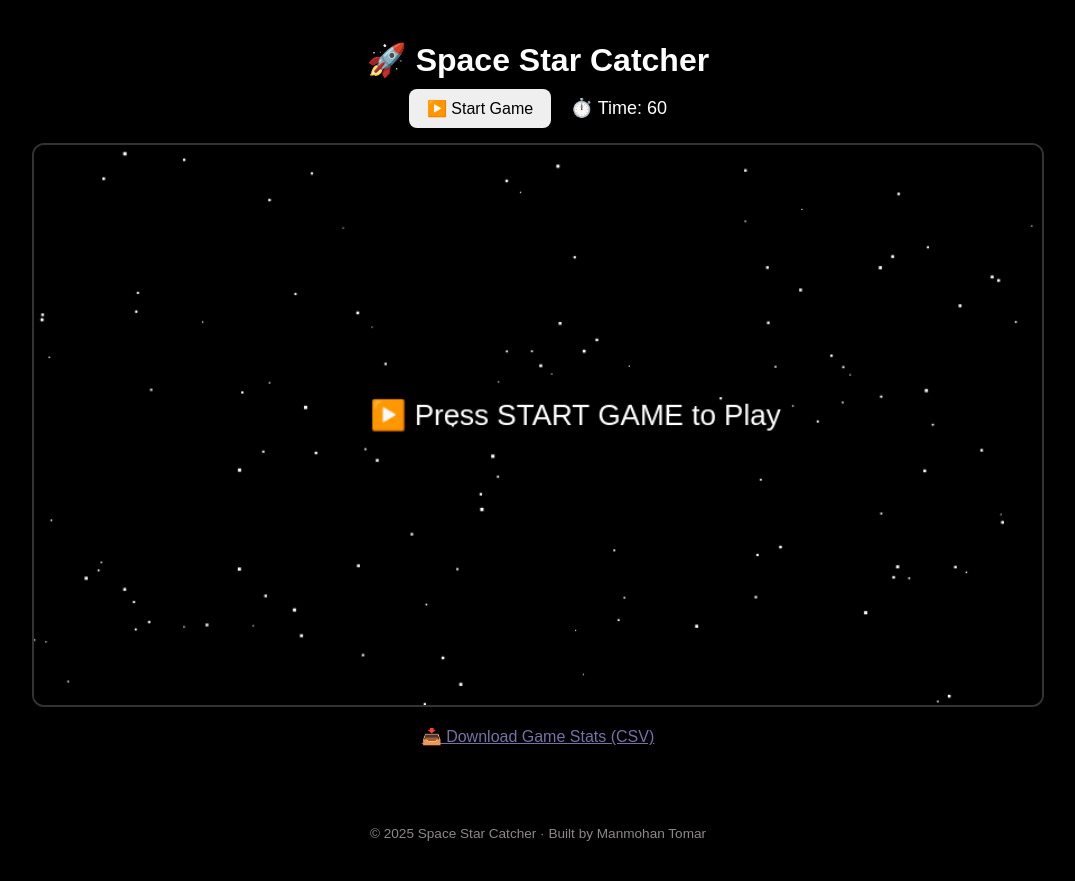
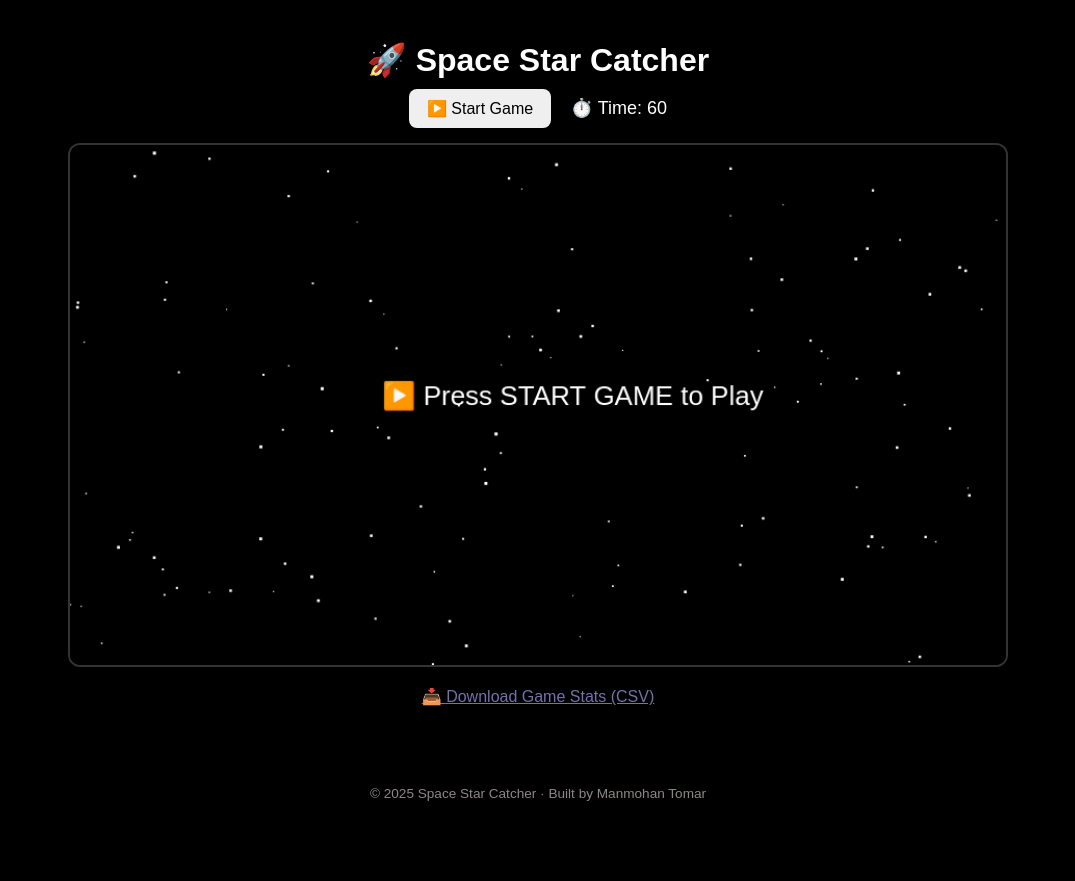
Before and after one commit to mannumms-design/space-rocket-catcher-ai, a Flask app: page / in a window 1280 px wide. Shown: the whole page, without its empty margins (102-1177 px from the left). After the commit the page ends 801 px from the top, so only its background shows below. Run offline with Flask 3, Linux system fonts and the light colour scheme.

Commit message:
mobile issue fix for orientation

```diff
--- a/templates/game.html
+++ b/templates/game.html
@@ -123,7 +123,7 @@
 /* Mobile orientation*/
 @media (orientation: landscape) {
   canvas {
-    height: 70vh;
+    height: 65vh;
   }
 }
 
@@ -132,6 +132,16 @@
     height: 50vh;
   }
 }
+#mobileControls {
+  position: fixed;
+  bottom: 10px;
+  left: 0;
+  right: 0;
+  display: flex;
+  justify-content: space-around;
+  z-index: 1000;
+}
+
 
 
     </style>
```
Also changed, not shown: static/css/style.css (+10 -1 lines).
